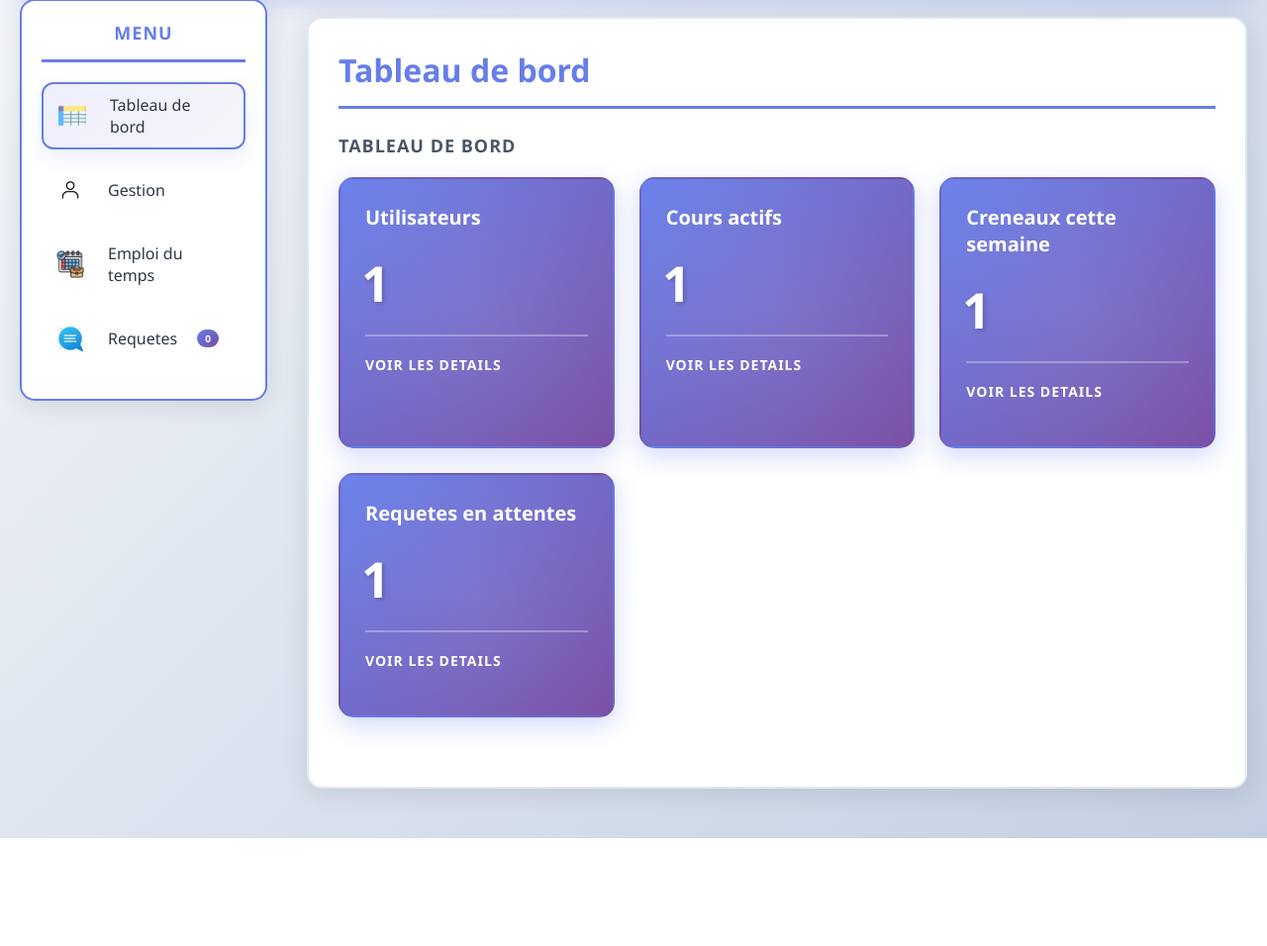
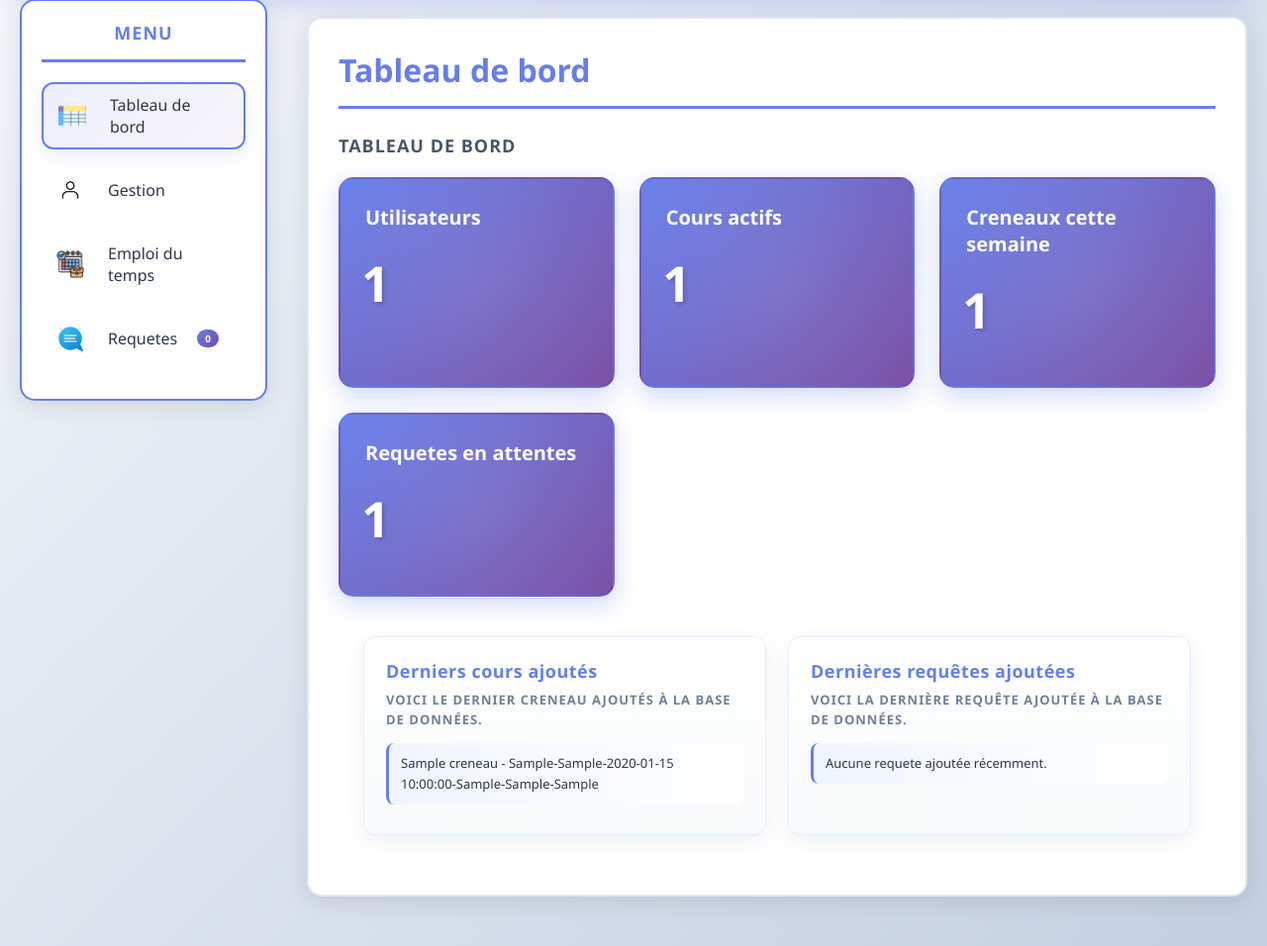
Before and after one commit to MikeMikey2/gestion_emploi_temps, a PHP site: page /ADMIN/tableau.php in a window 1280 px wide. Shown: the part 121-1077 px from the top of the page at 99% size. Before the commit the page ends 968 px from the top, so only its background shows below. Run offline with PHP 8.4, Linux system fonts and the light colour scheme; tables that the repository leaves empty or names only in its code hold one stand-in row (values such as "Sample post").

Commit message:
Modification du tableau et de gestion

```diff
--- a/ADMIN/Gestion.php
+++ b/ADMIN/Gestion.php
@@ -30,8 +30,8 @@ include_once "con_dbb.php";
             <div class="user-list">
                 <div class="user-card">
                     <div class="liste">
-                        <h1>Liste des Gestion</h1>
-                        <p>liste de tous les Gestion enregistres dans la base de donnees.</p>
+                        <h1>Liste des Enseignants</h1>
+                        <p>liste de tous les enseignants enregistres dans la base de donnees.</p>
                         <form action="../edit/add_prof.php" method="POST">
                             <input type="submit" value="Ajouter" ">
                         </form>
--- a/ADMIN/tableau.php
+++ b/ADMIN/tableau.php
@@ -43,10 +43,6 @@ include_once "con_dbb.php";
                     ?>
                     </span>
                 </h4>
-                <div class="nb">
-                    <p><a href="">Voir les details</a></p>
-
-                </div>
             </div>
             <div class="nbclass">
                    <h2>Cours actifs</h2>
@@ -62,9 +58,6 @@ include_once "con_dbb.php";
                                 echo "Erreur lors de l'exécution de la requête : " . $con->error;
                               }
                     ?></span></h4>
-                <div class="nb">
-                    <p><a href="">Voir les details</a></p>
-            </div>
            </div>
              <div class="nbsalles">
                    <h2>Creneaux cette semaine</h2>
@@ -84,9 +77,6 @@ include_once "con_dbb.php";
                     ?>
                     </span>
                 </h4>
-                <div class="nb">
-                    <p><a href="">Voir les details</a></p>
-            </div>
         </div>
           <div class="emploi">
                    <h2>Requetes en attentes</h2>
@@ -106,10 +96,55 @@ include_once "con_dbb.php";
                     ?>
                     </span>
                 </h4>
-                <div class="nb">
-                    <p><a href="">Voir les details</a></p>
+        </div>
+         </div>
+            <div class="new">
+                <div class="creneau">
+                  <h2>Derniers cours ajoutés</h2>
+                <p>Voici le  dernier creneau ajoutés à la base de données.</p>
+                <ul>
+                    <?php
+                    // Requête pour récupérer les 5 derniers cours ajoutés
+                    $sql5 = "SELECT * FROM CRENEAU ORDER BY id_creneau DESC LIMIT 1";
+                    $result = $con->query($sql5);
+                    if ($result && $result->num_rows > 0) {
+                        while ($row = $result->fetch_assoc()) {
+                            echo "<li>" . htmlspecialchars($row['nom_creneau']) .
+                                         " - " . htmlspecialchars($row['heure_debut']) .
+                                         '-'.htmlspecialchars($row['heure_fin']).
+                                         '-'.htmlspecialchars($row['date']).
+                                         '-'.htmlspecialchars($row['salle']).
+                                         '-'.htmlspecialchars($row['filiere']).
+                                         '-'.htmlspecialchars($row['code_cours']).
+                                "</li>";
+                        }
+                    } else {
+                        echo "<li>Aucun creneau ajouté récemment.</li>";
+                    }
+                    ?>
+                </ul>
+                </div>
+                  <div class="requete">
+                    <h2>Dernières requêtes ajoutées</h2>
+                <p>Voici la dernière requête ajoutée à la base de données.</p>
+                <ul>
+                    <?php
+                    // Requête pour récupérer les 5 derniers cours ajoutés
+                    $sql6 = "SELECT * FROM REQUETE WHERE statut = 'en attente' ORDER BY id_requete DESC LIMIT 1";
+                    $result = $con->query($sql6);
+                    if ($result && $result->num_rows > 0) {
+                        while ($row = $result->fetch_assoc()) {
+                            echo "<li>"         .htmlspecialchars($row['statut']).
+                                              '-' . htmlspecialchars($row['objet']) .
+                                         " - " . htmlspecialchars($row['message']) .
+                                         '-'.htmlspecialchars($row['date_requete']).
+                                "</li>";
+                        }
+                    } else {
+                        echo "<li>Aucune requete ajoutée récemment.</li>";
+                    }
+                    ?>
             </div>
-
     </section>
 </body>
 </html>
--- a/style/style2.css
+++ b/style/style2.css
@@ -914,3 +914,75 @@ img{
 @media (max-width: 768px) {
     .msg { font-size: 14px; padding: 10px 12px; }
 }
+/* Styles pour le conteneur .new avec sections derniers éléments */
+.new {
+    display: grid;
+    grid-template-columns: repeat(auto-fit, minmax(320px, 1fr));
+    gap: 22px;
+    margin: 30px 25px;
+}
+
+.new .creneau,
+.new .requete {
+    background: linear-gradient(180deg, #ffffff 0%, #f8fafb 100%);
+    border-radius: 12px;
+    padding: 22px;
+    box-shadow: 0 6px 20px rgba(50, 70, 120, 0.08);
+    border: 1px solid #e6eefc;
+    transition: transform 0.3s ease, box-shadow 0.3s ease;
+}
+
+.new .creneau:hover,
+.new .requete:hover {
+    transform: translateY(-6px);
+    box-shadow: 0 12px 35px rgba(102, 126, 234, 0.15);
+}
+
+.new .creneau h2,
+.new .requete h2 {
+    color: #667eea;
+    font-size: 18px;
+    margin-bottom: 8px;
+    font-weight: 700;
+    letter-spacing: 0.5px;
+}
+
+.new .creneau p,
+.new .requete p {
+    color: #718096;
+    font-size: 13px;
+    margin-bottom: 14px;
+    line-height: 1.5;
+}
+
+.new .creneau ul,
+.new .requete ul {
+    list-style: none;
+}
+
+.new .creneau li,
+.new .requete li {
+    background: linear-gradient(90deg, #f0f5ff 0%, #ffffff 100%);
+    color: #2d3748;
+    padding: 10px 12px;
+    margin-bottom: 8px;
+    border-radius: 8px;
+    border-left: 3px solid #667eea;
+    font-size: 13px;
+    line-height: 1.6;
+    font-weight: 500;
+    transition: all 0.2s ease;
+}
+
+.new .creneau li:hover,
+.new .requete li:hover {
+    background: linear-gradient(90deg, #e6eefc 0%, #f7fbff 100%);
+    transform: translateX(4px);
+    box-shadow: 0 2px 8px rgba(102, 126, 234, 0.12);
+}
+
+@media (max-width: 768px) {
+    .new { grid-template-columns: 1fr; margin: 20px 12px; }
+    .new .creneau, .new .requete { padding: 18px; }
+    .new .creneau h2, .new .requete h2 { font-size: 16px; }
+}
```
